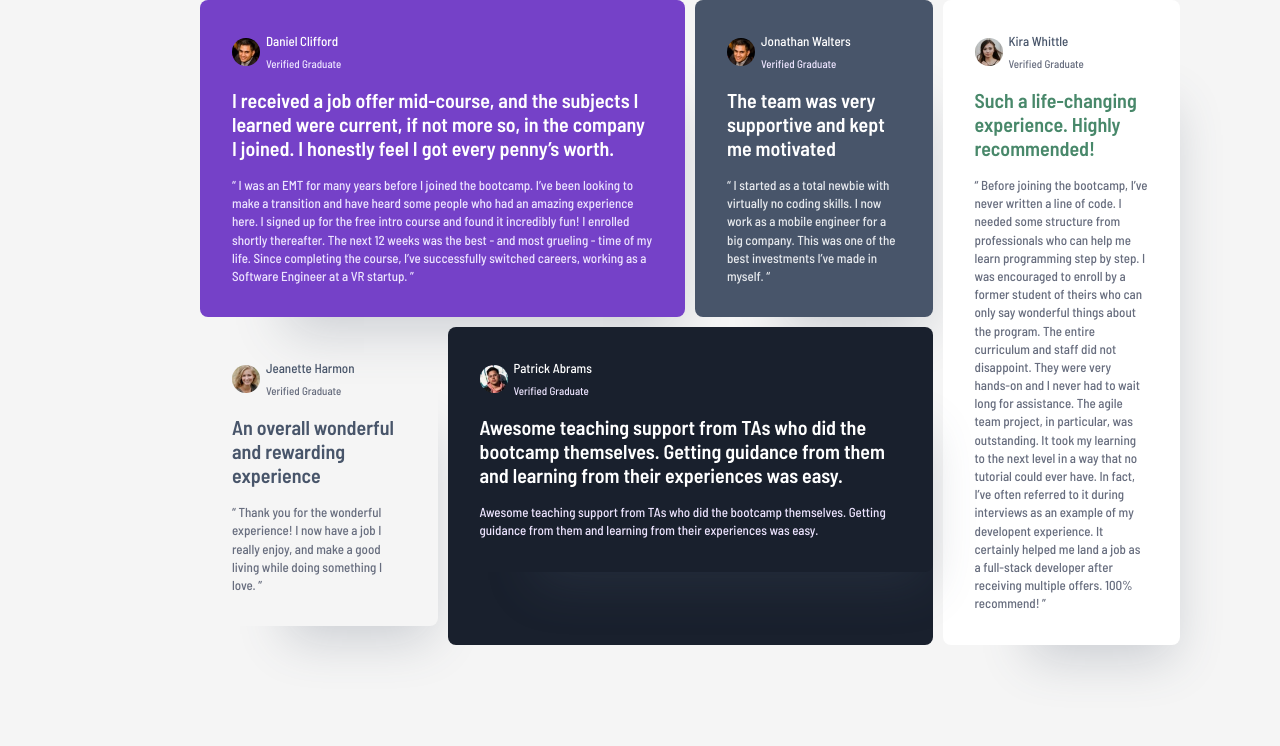
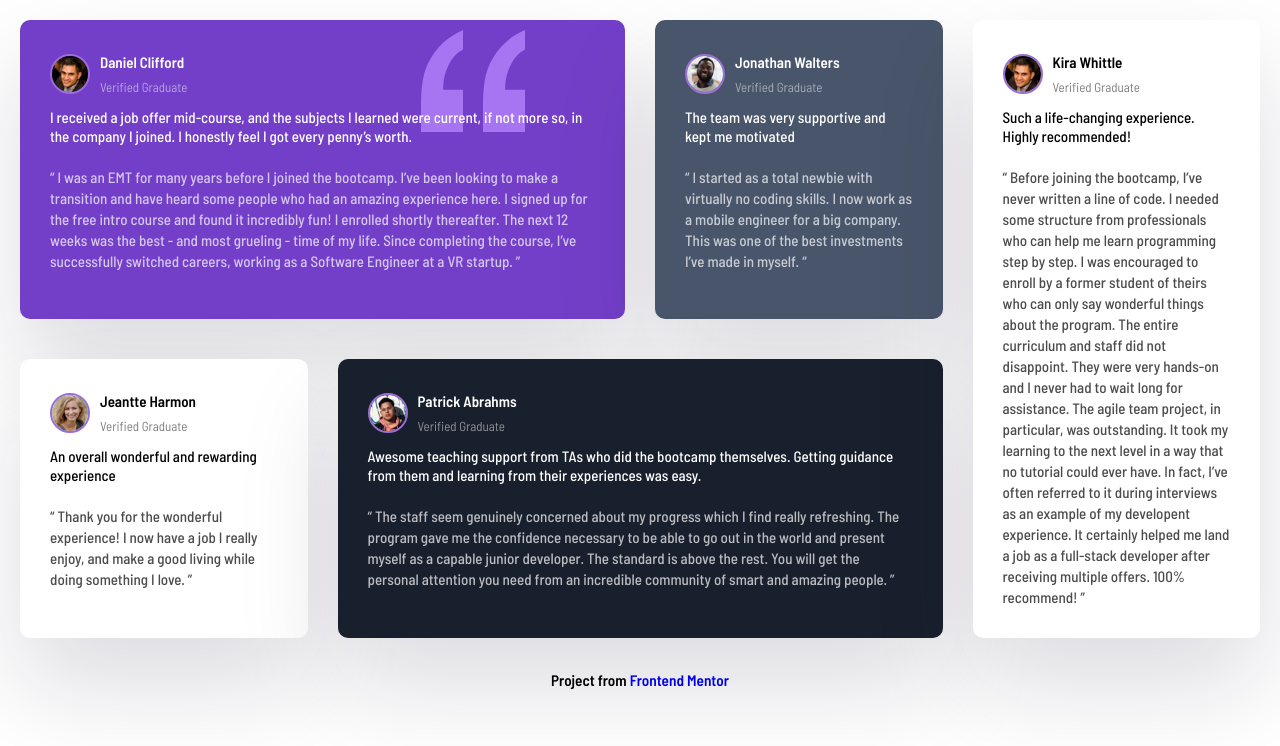
Before and after one commit to dilabdu/testimonials-grid-dection, a plain HTML site: page index.html in a window 1280 px wide. Drawn offline with Linux system fonts and the light colour scheme.

Commit message:
Refactor testimonials section with new card layout and styles

```diff
--- a/index.html
+++ b/index.html
@@ -7,157 +7,140 @@
     <link rel="stylesheet" href="./css/style.css" />
   </head>
   <body>
-    <!-- HEADER START -->
-    <header class="header"></header>
-    <!-- HEADER END -->
-
     <!-- MAIN START -->
     <main class="main">
-      <div class="container">
-        <div class="item">
-          <div class="grid__container">
-            <div class="grid__logo">
+      <div class="container testimonials">
+        <div class="card card__bg__purple">
+          <header class="card__header">
             <img
-                class="grid__img"
+              class="card__img"
               src="./images/image-daniel.jpg"
               alt="Daniel"
-                width="28"
-                height="28"
             />
-              <div class="grid__name">
-                <p class="grid__title">Daniel Clifford</p>
-                <span class="grid__position"> Verified Graduate </span>
+            <div class="card__name">
+              <h3>Daniel Clifford</h3>
+              <p>Verified Graduate</p>
             </div>
-            </div>
-            <p class="grid__content">
+          </header>
+          <p class="card__lead">
             I received a job offer mid-course, and the subjects I learned were
-              current, if not more so, in the company I joined. I honestly feel
-              I got every penny’s worth.
+            current, if not more so, in the company I joined. I honestly feel I
+            got every penny’s worth.
           </p>
-            <p class="grid__description">
+          <p class="card__quote">
             “ I was an EMT for many years before I joined the bootcamp. I’ve
-              been looking to make a transition and have heard some people who
-              had an amazing experience here. I signed up for the free intro
-              course and found it incredibly fun! I enrolled shortly thereafter.
-              The next 12 weeks was the best - and most grueling - time of my
-              life. Since completing the course, I’ve successfully switched
-              careers, working as a Software Engineer at a VR startup. ”
+            been looking to make a transition and have heard some people who had
+            an amazing experience here. I signed up for the free intro course
+            and found it incredibly fun! I enrolled shortly thereafter. The next
+            12 weeks was the best - and most grueling - time of my life. Since
+            completing the course, I’ve successfully switched careers, working
+            as a Software Engineer at a VR startup. ”
           </p>
         </div>
+        <div class="card card__bg__dark">
+          <header class="card__header">
+            <img
+              class="card__img"
+              src="./images/image-jonathan.jpg"
+              alt="Jonathan"
+            />
+            <div class="card__name">
+              <h3>Jonathan Walters</h3>
+              <p>Verified Graduate</p>
             </div>
-        <div class="item">
-          <div class="grid__container">
-            <div class="grid__logo">
-              <img
-                class="grid__img"
-                src="./images/image-daniel.jpg"
-                alt="Jonathan"
-                width="28"
-                height="28"
-              />
-              <div class="grid__name">
-                <p class="grid__title">Jonathan Walters</p>
-                <span class="grid__position"> Verified Graduate </span>
-              </div>
-            </div>
-            <p class="grid__content">
+          </header>
+          <p class="card__lead">
             The team was very supportive and kept me motivated
           </p>
-            <p class="grid__description">
-              “ I started as a total newbie with virtually no coding skills. I
-              now work as a mobile engineer for a big company. This was one of
-              the best investments I’ve made in myself. “
+          <p class="card__quote">
+            “ I started as a total newbie with virtually no coding skills. I now
+            work as a mobile engineer for a big company. This was one of the
+            best investments I’ve made in myself. “
           </p>
         </div>
+        <div class="card card__bg__white">
+          <header class="card__header">
+            <img
+              class="card__img"
+              src="./images/image-jeanette.jpg"
+              alt="image-jeanette"
+            />
+            <div class="card__name">
+              <h3>Jeantte Harmon</h3>
+              <p>Verified Graduate</p>
             </div>
-        <div class="item">
-          <div class="grid__container">
-            <div class="grid__logo">
+          </header>
+          <p class="card__lead">
+            An overall wonderful and rewarding experience
+          </p>
+          <p class="card__quote">
+            “ Thank you for the wonderful experience! I now have a job I really
+            enjoy, and make a good living while doing something I love. ”
+          </p>
+        </div>
+        <div class="card card__bg__black">
+          <header class="card__header">
             <img
-                class="grid__img"
-                src="./images/image-kira.jpg"
-                alt="Kira"
-                width="28"
-                height="28"
+              class="card__img"
+              src="./images/image-patrick.jpg"
+              alt="Patrick"
             />
-              <div class="grid__name">
-                <p class="grid__title">Kira Whittle</p>
-                <span class="grid__position"> Verified Graduate </span>
+            <div class="card__name">
+              <h3>Patrick Abrahms</h3>
+              <p>Verified Graduate</p>
             </div>
+          </header>
+          <p class="card__lead">
+            Awesome teaching support from TAs who did the bootcamp themselves.
+            Getting guidance from them and learning from their experiences was
+            easy.
+          </p>
+          <p class="card__quote">
+            “ The staff seem genuinely concerned about my progress which I find
+            really refreshing. The program gave me the confidence necessary to
+            be able to go out in the world and present myself as a capable
+            junior developer. The standard is above the rest. You will get the
+            personal attention you need from an incredible community of smart
+            and amazing people. ”
+          </p>
         </div>
-            <p class="grid__content">
+        <div class="card card__bg__whittle">
+          <header class="card__header">
+            <img class="card__img" src="./images/image-daniel.jpg" alt="Kira" />
+            <div class="card__name">
+              <h3>Kira Whittle</h3>
+              <p>Verified Graduate</p>
+            </div>
+          </header>
+          <p class="card__lead">
             Such a life-changing experience. Highly recommended!
           </p>
-            <p class="grid__description">
-              “ Before joining the bootcamp, I’ve never written a line of code.
-              I needed some structure from professionals who can help me learn
+          <p class="card__quote">
+            “ Before joining the bootcamp, I’ve never written a line of code. I
+            needed some structure from professionals who can help me learn
             programming step by step. I was encouraged to enroll by a former
             student of theirs who can only say wonderful things about the
             program. The entire curriculum and staff did not disappoint. They
-              were very hands-on and I never had to wait long for assistance.
-              The agile team project, in particular, was outstanding. It took my
+            were very hands-on and I never had to wait long for assistance. The
+            agile team project, in particular, was outstanding. It took my
             learning to the next level in a way that no tutorial could ever
             have. In fact, I’ve often referred to it during interviews as an
             example of my developent experience. It certainly helped me land a
-              job as a full-stack developer after receiving multiple offers.
-              100% recommend! ”
+            job as a full-stack developer after receiving multiple offers. 100%
+            recommend! ”
           </p>
-          </div>
-        </div>
-        <div class="item">
-          <div class="grid__container">
-            <div class="grid__logo">
-              <img
-                class="grid__img"
-                src="./images/image-jeanette.jpg"
-                alt="Jeanetti "
-                width="28"
-                height="28"
-              />
-              <div class="grid__name">
-                <p class="grid__title">Jeanette Harmon</p>
-                <span class="grid__position"> Verified Graduate </span>
-              </div>
-            </div>
-            <p class="grid__content">
-              An overall wonderful and rewarding experience
-            </p>
-            <p class="grid__description">
-              “ Thank you for the wonderful experience! I now have a job I
-              really enjoy, and make a good living while doing something I love.
-              ”
-            </p>
-          </div>
-        </div>
-        <div class="item">
-          <div class="grid__container">
-            <div class="grid__logo">
-              <img
-                class="grid__img"
-                src="./images/image-patrick.jpg"
-                alt="Patrick"
-                width="28"
-                height="28"
-              />
-              <div class="grid__name">
-                <p class="grid__title">Patrick Abrams</p>
-                <span class="grid__position"> Verified Graduate </span>
-              </div>
-            </div>
-            <p class="grid__content">
-              Awesome teaching support from TAs who did the bootcamp themselves. Getting guidance from them and learning from their experiences was easy.
-            </p>
-            <p class="grid__description">
-             Awesome teaching support from TAs who did the bootcamp themselves. Getting guidance from them and learning from their experiences was easy.
-            </p>
-          </div>
         </div>
       </div>
     </main>
     <!-- MAIN END -->
 
     <!-- FOOTER START -->
-    <footer class="footer"></footer>
+     <footer>
+      <h3>
+        Project from
+        <a href="https://www.frontendmentor.io/home">Frontend Mentor</a>
+      </h3>
+     </footer>
     <!-- FOOTER END -->
 
     <!-- JS -->
--- a/scss/base/_reset.scss
+++ b/scss/base/_reset.scss
@@ -29,13 +29,9 @@ img{
 
 body{
     font-family: "Barlow Semi Condensed", sans-serif;
-    font-size: 1.6rem;
-    line-height: 1.5;
-    color: #333;
-    background-color: #f5f5f5;
     height: 100%;
-    display: grid;
-    place-items: center;
+    line-height: 1.7;
+    font-size: 1.3rem;
 }
 
 main{
@@ -44,10 +40,7 @@ main{
 
 .container{
     width: 100%;
-    max-width: 980px;
-    margin-inline: 10rem auto;
-    display: grid;
-    grid-template-columns: repeat(4, 1fr);
-    grid-template-rows: repeat(3, 1fr);
-    gap: 1rem;
+    max-width: 1440px;
+    margin-inline:  auto;
+    padding: 2rem;
 }
--- a/scss/layout/_footer.scss
+++ b/scss/layout/_footer.scss
@@ -0,0 +1,3 @@
+footer{
+    text-align: center;
+}
--- a/scss/pages/_home.scss
+++ b/scss/pages/_home.scss
@@ -1,122 +1,98 @@
-.item {
-  border-radius: 0.8rem;
+
+.testimonials {
+  display: grid;
+  gap: 3rem;
+  grid-template-columns: repeat(4, 1fr);
 }
-.item:nth-of-type(1) {
-  color: #ffffff;
-  grid-column: 1/3;
-  grid: 1/2;
-  background: hsl(263,55%,52%);
-  // background: url("../../images/bg-pattern-quotation.svg");
-  // background-repeat: no-repeat;
-  // background-size: 104px 102px;
-  // z-index: -10;
-  // background-position: top 1rem right 10rem;
+.card {
+  background-color: #fff;
+  border-radius: 1rem;
+  padding: 3rem;
+  box-shadow: rgba(17, 12, 46, 0.15) 0px 48px 100px 0px;
+  margin-bottom: 1rem;
 }
 
-.item:nth-of-type(2) {
-  grid-column: 3/4;
-  grid-row: 1/2;
-  background-color: #48556a;
+.card__header {
+  display: flex;
+  align-items: center;
+  margin-bottom: 1rem;
 }
 
-.item:nth-of-type(3) {
-  grid-column: 4/5;
-  grid-row: 1/3;
-  background-color: #ffffff;
+.card__header h3 {
+  font-size: 1.5rem;
 }
 
-.item:nth-of-type(4) {
-  grid-column: 1/2;
-  grid-row: 2/3;
+.card__header p {
+  opacity: 50%;
+}
+.card__img {
+  width: 40px;
+  height: 40px;
+  border-radius: 50%;
+  border: 2px solid #996ed9;
+  margin-right: 1rem;
+}
+.card__name {
+}
+.card__lead {
+  font-size: 1.5rem;
+  font-weight: 500;
+  line-height: 1.3;
+  margin-bottom: 2rem;
+}
+.card__quote {
+  font-size: 1.5rem;
+  font-weight: 500;
+  line-height: 1.4;
+  opacity: 70%;
 }
 
-.item:nth-of-type(5) {
-  grid-column: 2/4;
-  grid-row: 2/3;
+.card__bg__purple {
+  background-color: #733fc8;
+  color: #fff;
+  background-image: url(../../images/bg-pattern-quotation.svg);
+  background-repeat: no-repeat;
+  background-position: top 10px right 100px;
+}
+.card__bg__dark {
+  background-color: #48556a;
+  color: #fff;
+}
+.card__bg__white {
+}
+.card__bg__black {
   background-color: #19202d;
+  color: #fff;
 }
 
-.grid__container {
-  display: grid;
-  padding: 3.2rem;
-  border-radius: 0.8rem;
-  box-shadow: 40px 60px 50px -47px #48556a3f;
-  gap: 1.6rem;
+.card:nth-of-type(1) {
+  grid-column: 1/3;
 }
-.grid__logo {
-  display: grid;
-  grid-template-columns: 28px auto;
-  align-items: center;
-  gap: 0.6rem;
-}
-.grid__img {
-  border-radius: 50%;
-}
-.grid__name {
-  display: grid;
-  gap: 0.4rem;
-}
-.grid__title {
-  font-weight: 500;
-  font-size: 1.3rem;
-  color: #ffffff;
-}
-.grid__position {
-  font-weight: 500;
-  font-size: 1.1rem;
-  color: #ede4ff;
-}
-.grid__content {
-  font-weight: 600;
-  font-size: 2rem;
-  line-height: 1.2;
-  color: #ffffff;
-}
-.grid__description {
-  font-weight: 500;
-  font-size: 1.3rem;
-  line-height: 1.4;
-  color: #ede4ff;
+.card:nth-of-type(4) {
+  grid-column: 2/4;
+  grid-row: 2;
 }
 
-.item:nth-of-type(2) {
-  .grid__description {
-    color: #e7eaee;
-  }
+.card:nth-of-type(5) {
+  grid-column: 4;
+  grid-row: 1/3;
 }
 
-.item:nth-of-type(3) {
-  .grid__title {
-    color: #48556a;
+@media (max-width:768px){
+  .testimonials{
+    grid-template-columns: 1fr;
+    width: 100%;
   }
-
-  .grid__position {
-    color: #676d7e;
-  }
-
-  .grid__content {
-    color: #48886a;
-  }
-
-  .grid__description {
-    color: #676d7e;
-  }
+  .card:nth-of-type(1) {
+  grid-column: 1;
+}
+.card:nth-of-type(4) {
+  grid-column: 1;
+  grid-row: 4;
 }
 
-.item:nth-of-type(4) {
-  .grid__title {
-    color: #48556a;
-  }
-
-  .grid__position {
-    color: #676d7e;
-  }
-
-  .grid__content {
-    color: #48556a;
-  }
-
-  .grid__description {
-    color: #676d7e;
-  }
+.card:nth-of-type(5) {
+  grid-column:1;
+  grid-row: 5;
 }
+}
```
Also changed, not shown: css/style.css, 1 other file. Lines whose indentation alone changed are shown as unchanged.
